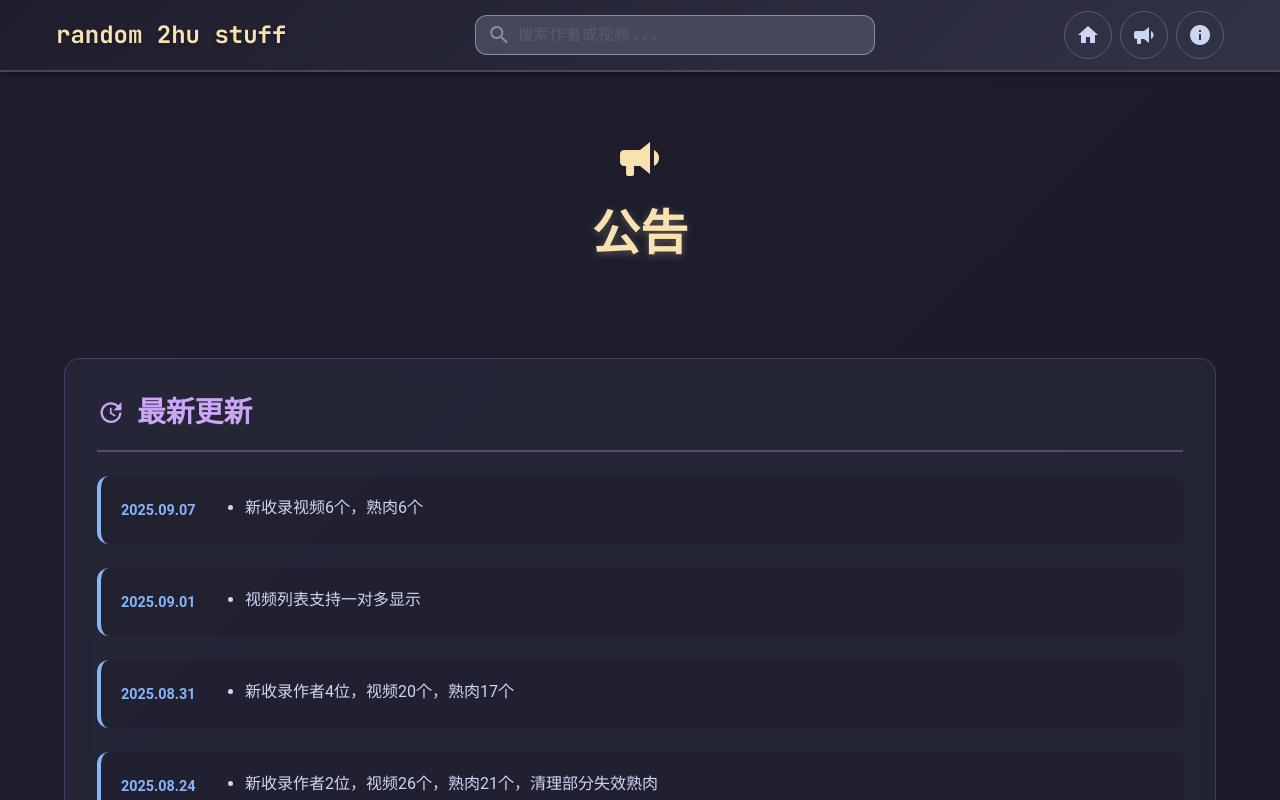
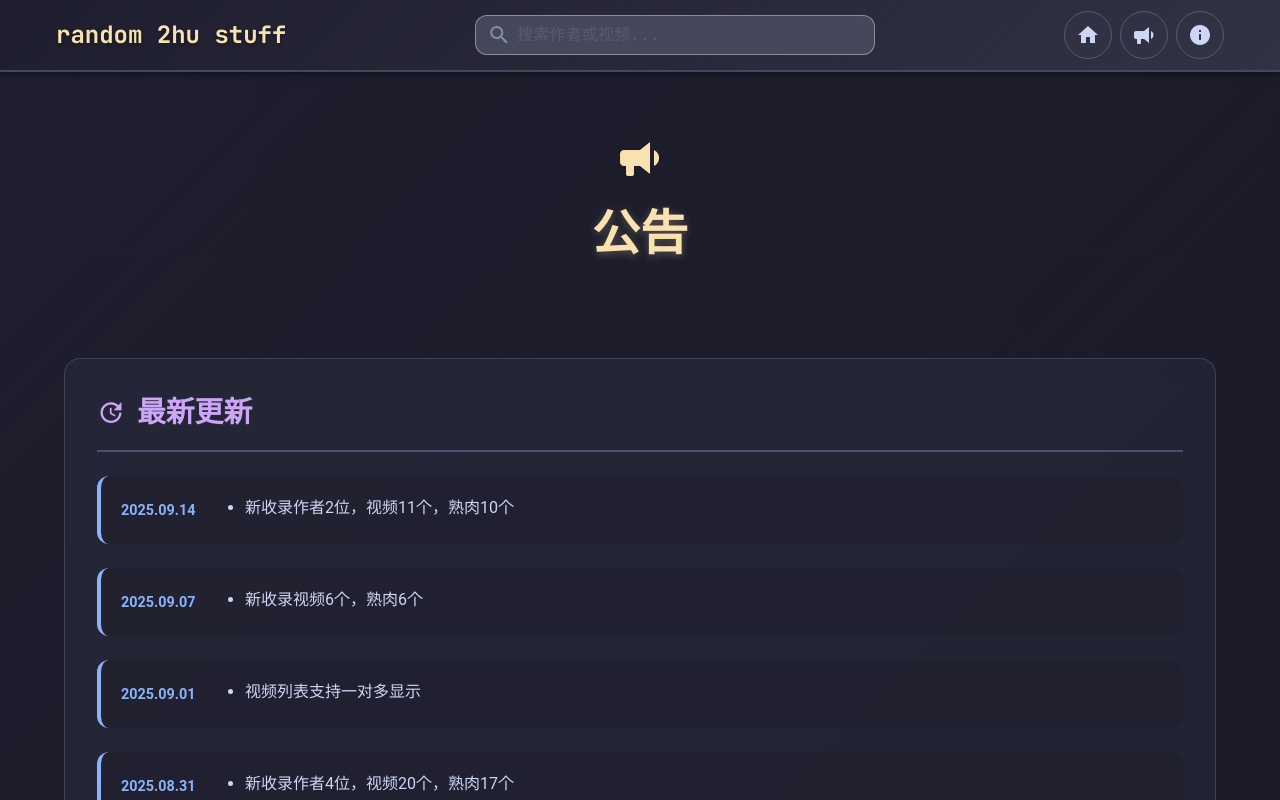
Before and after one commit to RandomNEET/random-2hu-stuff, a Vue app in the folder frontend/: page /announcement in a window 1280 px wide. Shown: the top 800 px of the page. Built offline with nearby package versions, Linux system fonts and the light colour scheme.

Commit message:
update content

```diff
--- a/frontend/src/views/AnnouncementView.vue
+++ b/frontend/src/views/AnnouncementView.vue
@@ -15,6 +15,15 @@
         </div>
 
         <div class="update-timeline">
+          <div class="update-item">
+            <div class="update-date">2025.09.14</div>
+            <div class="update-content">
+              <ul>
+                <li>新收录作者2位，视频11个，熟肉10个</li>
+              </ul>
+            </div>
+          </div>
+
           <div class="update-item">
             <div class="update-date">2025.09.07</div>
             <div class="update-content">
```
Also changed, not shown: 1 other file (tests, documents, lock files or other folders).
